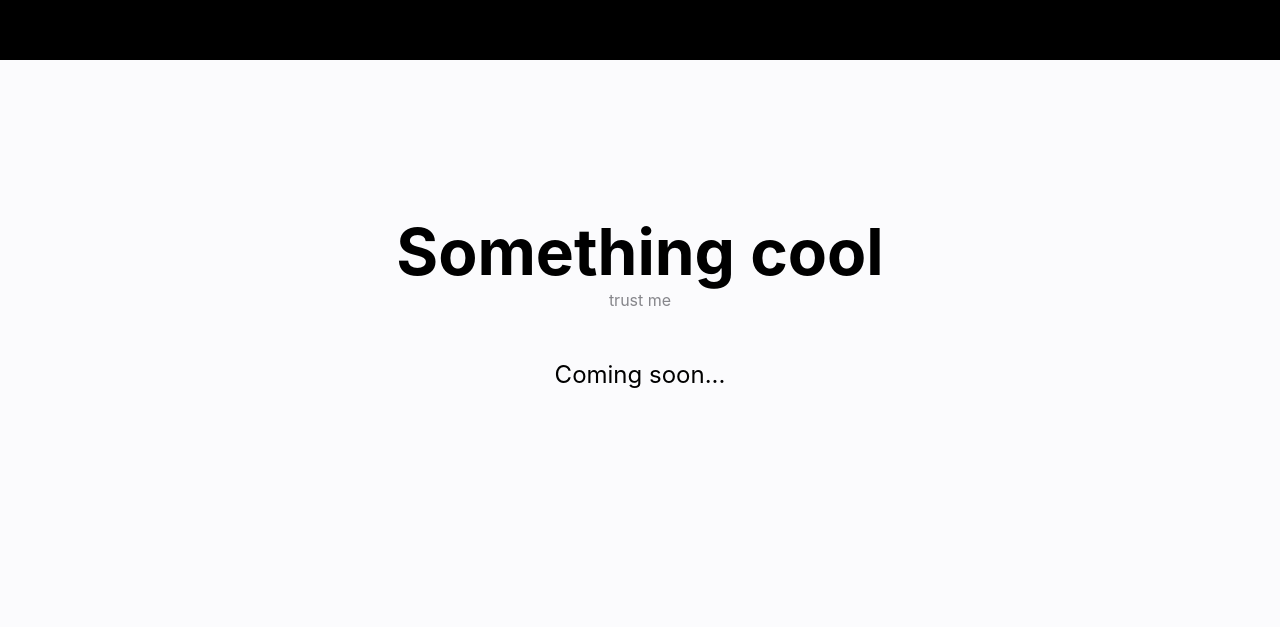
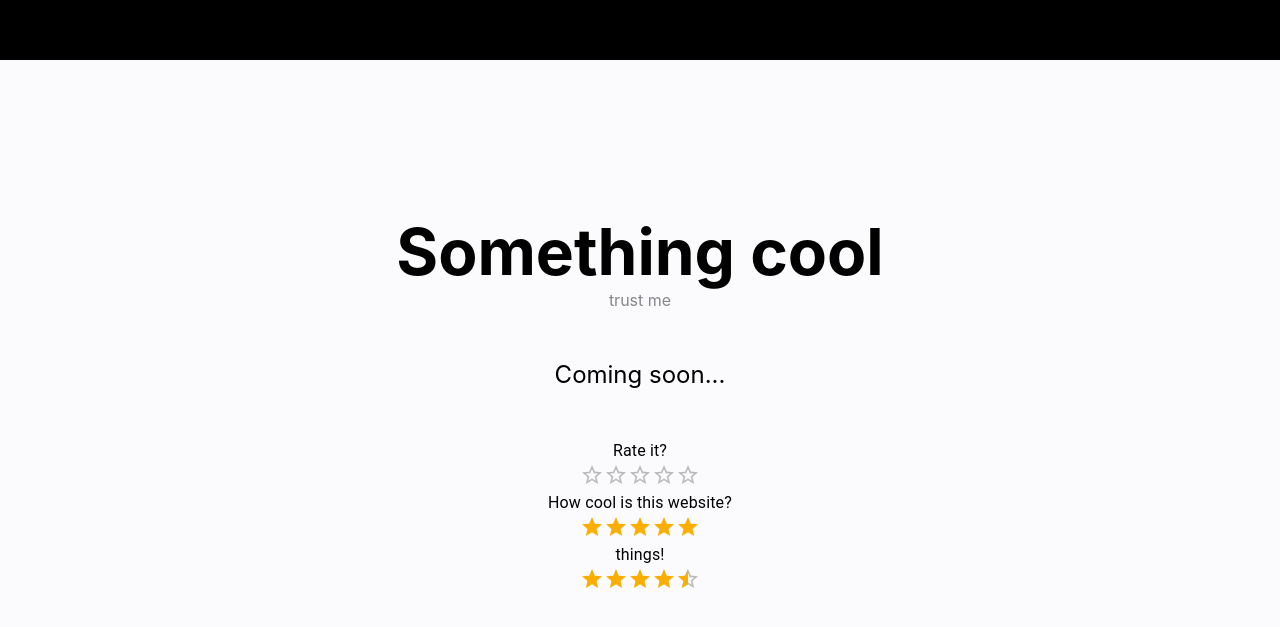
Before and after one commit to Billson7/alex-dev, a React (Create React App) app: page / in a window 1280 px wide. Shown: the part 2435-3062 px from the top of the page. Built offline with nearby package versions, Linux system fonts and the light colour scheme.

Commit message:
testing netlify builds with new library

```diff
--- a/src/components/CoolSection/cool.jsx
+++ b/src/components/CoolSection/cool.jsx
@@ -1,11 +1,27 @@
-import React from "react"
-
-export const Cool = () => (
+import React, { useState } from "react"
+import { Typography, Rating } from "@mui/material"
+export const Cool = () => {
+  const [value, setValue] = useState()
+  console.log(value)
+  return (
     <section className="section section-cool">
       <div className="flex-row">
         <h2 className="profile-heading">Something cool</h2>
         <p className="profile-caption">trust me</p>
         <p className="profile-intro">Coming soon...</p>
+        <Typography component="legend">Rate it?</Typography>
+        <Rating
+          name="simple-controlled"
+          value={value}
+          onChange={(event, newValue) => {
+            setValue(newValue)
+          }}
+        />
+        <Typography component="legend">How cool is this website?</Typography>
+        <Rating name="read-only" value={5} readOnly />
+        <Typography component="legend">things!</Typography>
+        <Rating name="no-value" defaultValue={4.5} precision={0.5} />
       </div>
     </section>
   )
+}
```
Lines whose indentation alone changed are shown as unchanged.
